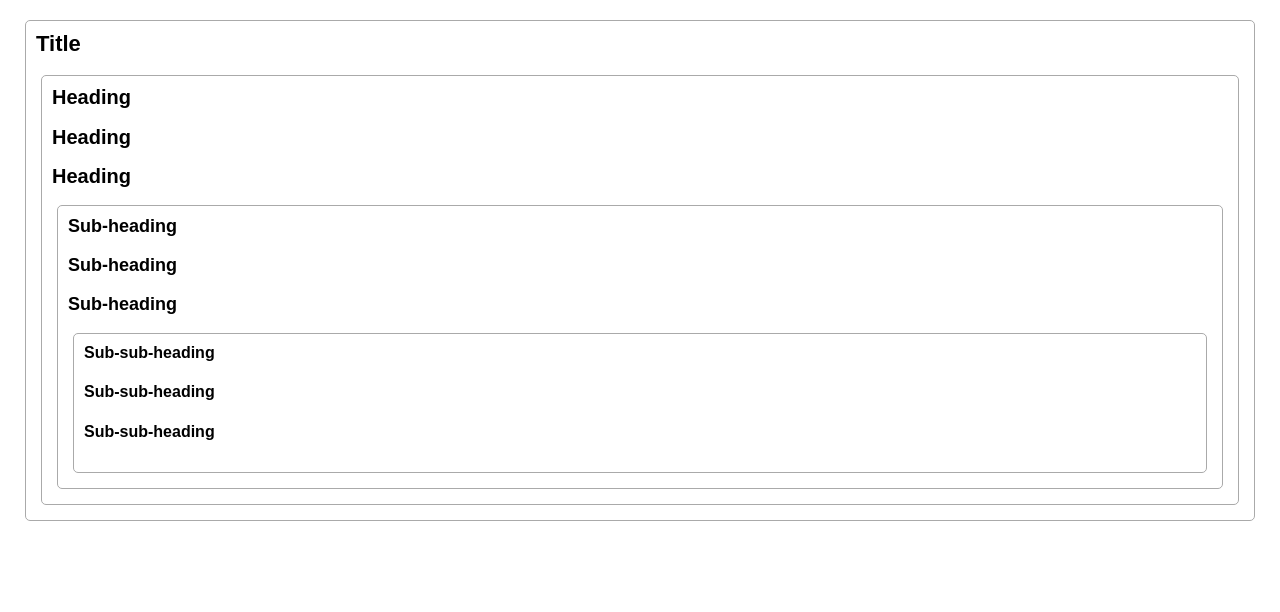
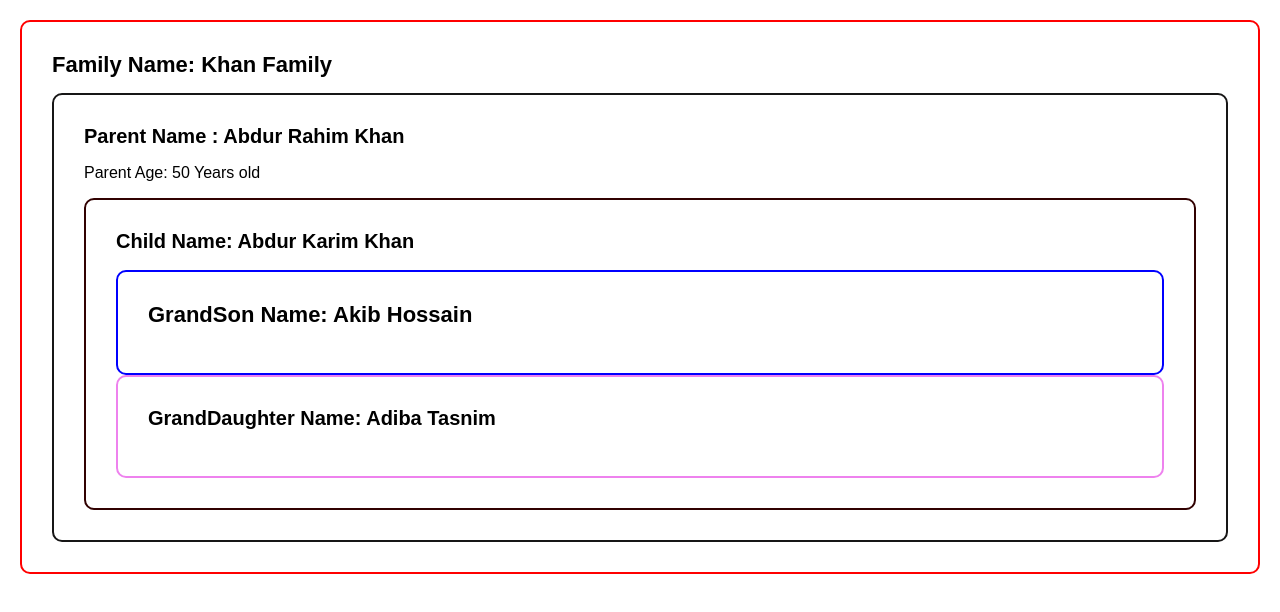
Before and after one commit to 21MoududAhammed/learn-context-api, a React (Vite) app: page / in a window 1280 px wide. Shown: the top 612 px of the page. Built offline with nearby package versions, Linux system fonts and the light colour scheme.

Commit message:
now the concept is clear with Tapos Adhakary sir and components are in components 2 forder

```diff
--- a/src/App.jsx
+++ b/src/App.jsx
@@ -1,26 +1,8 @@
-import Heading from "./components/Heading";
-import Section from "./components/Section";
+import Family from "./components2/Family";
 
 
 export default function App() {
   return (
-    <Section level={1}>
-      <Heading>Title</Heading>
-      <Section level={2}>
-        <Heading>Heading</Heading>
-        <Heading>Heading</Heading>
-        <Heading>Heading</Heading>
-        <Section level={3}>
-          <Heading>Sub-heading</Heading>
-          <Heading>Sub-heading</Heading>
-          <Heading>Sub-heading</Heading>
-          <Section level={4}>
-            <Heading>Sub-sub-heading</Heading>
-            <Heading>Sub-sub-heading</Heading>
-            <Heading>Sub-sub-heading</Heading>
-          </Section>
-        </Section>
-      </Section>
-    </Section>
+   <Family></Family>
   );
 }
--- /dev/null
+++ b/src/components2/Child.jsx
@@ -0,0 +1,15 @@
+import { useContext } from "react";
+import GrandDaughter from "./GrandDaughter";
+import GrandSon from "./grandSon";
+import { FamilyContext } from "./Context";
+
+export default function Child(){
+    const info = useContext(FamilyContext);
+    return (
+       <div className="child">
+        <h2>Child Name: {info.childName}</h2>
+        <GrandSon/>
+        <GrandDaughter/>
+       </div>
+    );
+}
--- /dev/null
+++ b/src/components2/Context.js
@@ -0,0 +1,3 @@
+import { createContext } from "react";
+
+export const FamilyContext = createContext('');
--- /dev/null
+++ b/src/components2/Family.jsx
@@ -0,0 +1,14 @@
+import { FamilyContext } from "./Context";
+import Parent from "./Praent";
+import familyInfo from "./data";
+
+export default function Family(){
+    return (
+      <FamilyContext.Provider value={familyInfo}>
+        <div className="family">
+          <h1>Family Name: {familyInfo.name}</h1>
+          <Parent/>
+      </div>
+      </FamilyContext.Provider>
+    );
+}
--- /dev/null
+++ b/src/components2/GrandDaughter.jsx
@@ -0,0 +1,11 @@
+import { useContext } from "react";
+import { FamilyContext } from "./Context";
+
+export default function GrandDaughter(){
+    const familyInfo = useContext(FamilyContext);
+    return (
+        <div className="grand-daughter">
+            <h2>GrandDaughter Name: {familyInfo.grandDaughterName}</h2>
+        </div>
+    );
+}
--- /dev/null
+++ b/src/components2/Praent.jsx
@@ -0,0 +1,14 @@
+import { useContext } from "react";
+import Child from "./Child";
+import { FamilyContext } from "./Context";
+
+export default function Parent(){
+    const info = useContext(FamilyContext)
+    return (
+        <div className="parent">
+            <h2>Parent Name : {info.parentName}</h2>
+            <p>Parent Age: {info.parentAge} Years old</p>
+            <Child/>
+        </div>
+    );
+}
--- /dev/null
+++ b/src/components2/data.js
@@ -0,0 +1,11 @@
+const familyInfo = {
+  name: "Khan Family",
+  parentName: "Abdur Rahim Khan",
+  parentAge: 50,
+  childName: "Abdur Karim Khan",
+  grandSonName: "Akib Hossain",
+  grandDaughterName: "Adiba Tasnim",
+  grandChildrenHobby: "programming",
+};
+
+export default familyInfo;
--- /dev/null
+++ b/src/components2/grandSon.jsx
@@ -0,0 +1,13 @@
+import { useContext } from "react";
+import { FamilyContext } from "./Context";
+
+
+export default function GrandSon(){
+    // we can receive data with any name like info
+    const info = useContext(FamilyContext);
+    return (
+        <div className="grand-son">
+            <h1>GrandSon Name: {info.grandSonName}</h1>
+        </div>
+    );
+}
--- a/src/style.css
+++ b/src/style.css
@@ -52,3 +52,31 @@
     border-radius: 5px;
     border: 1px solid #aaa;
   }
+
+  /* for components 2  */
+
+  .family{
+    border: 2px solid red;
+    border-radius: 10px;
+    padding: 30px;
+  }
+  .parent{
+    border: 2px solid rgb(23, 22, 22);
+    border-radius: 10px;
+    padding: 30px;
+  }
+  .child{
+    border: 2px solid rgb(49, 1, 1);
+    border-radius: 10px;
+    padding: 30px;
+  }
+  .grand-son{
+    border: 2px solid blue;
+    border-radius: 10px;
+    padding: 30px;
+  }
+  .grand-daughter{
+    border: 2px solid violet;
+    border-radius: 10px;
+    padding: 30px;
+  }
```
